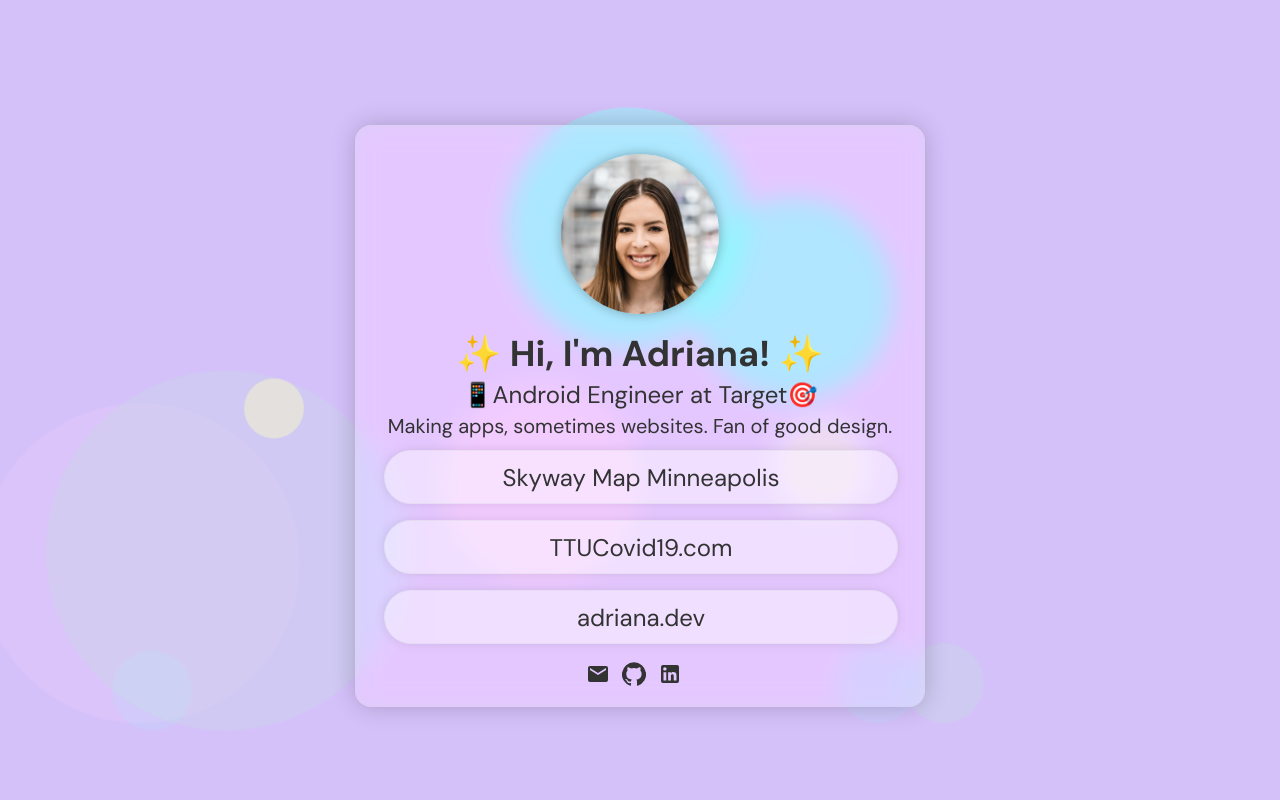
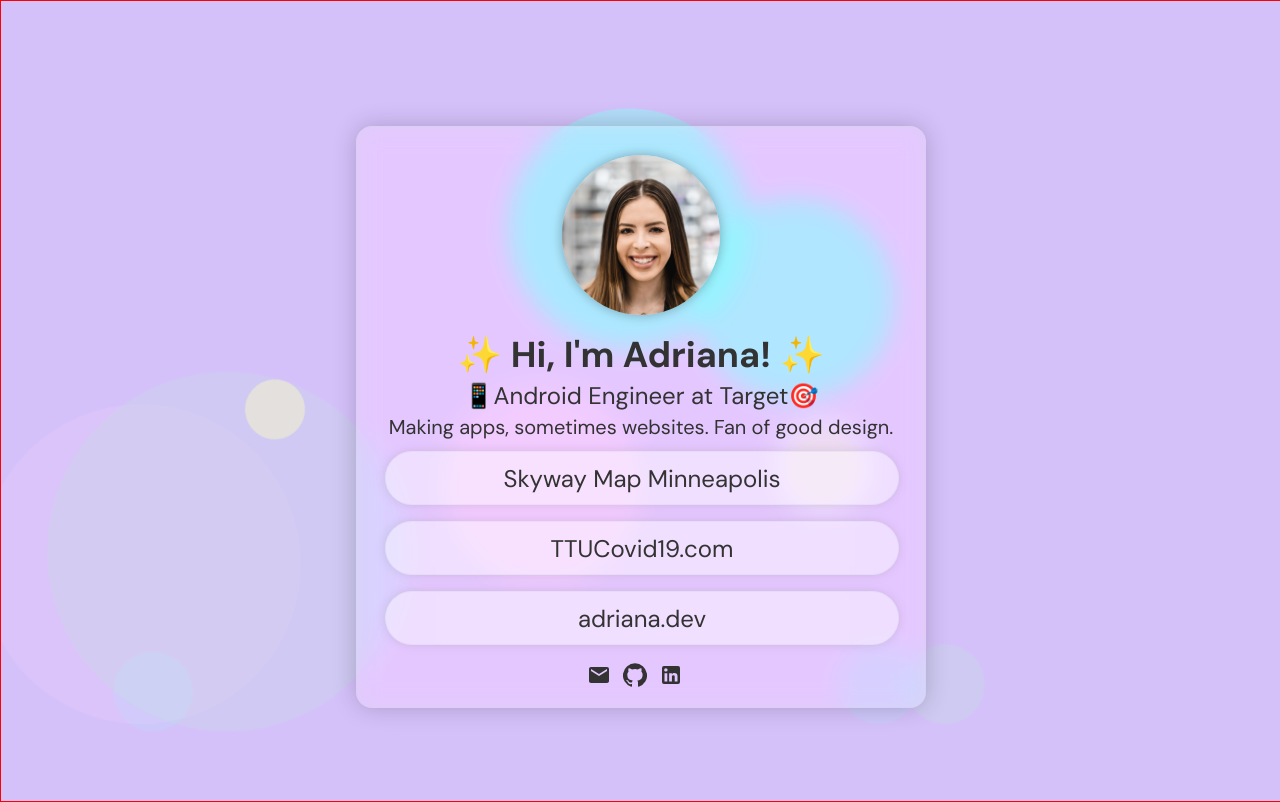
Before and after one commit to adrianaholley/adriana.dev, a React (Create React App) app: page / in a window 1280 px wide. Shown: the top 802 px of the page. Built offline with nearby package versions, Linux system fonts and the light colour scheme.

Commit message:
add border for debugging

```diff
--- a/src/App.css
+++ b/src/App.css
@@ -5,7 +5,11 @@
   /* background */
   /* background: rbg(213, 193, 250); */
   text-align: center;
+  align-content: center;
+  width: 100%;
   font-family: 'DM Sans', sans-serif;
+  border: 1px solid red;
+  margin: 0;
   z-index: -1;
 }
 
@@ -127,7 +131,8 @@
   background-color: rgb(213, 193, 250);
 	position: absolute;
 	width: 100%;
-	height: 100%;
+  height: 100%;
+  border: 1px solid blue;
 	z-index: -1;
 }
 
--- a/src/App.js
+++ b/src/App.js
@@ -125,7 +125,6 @@
           <li></li>
           <li></li>
         </ul>
-
       </header>
     </div>
   );
```
